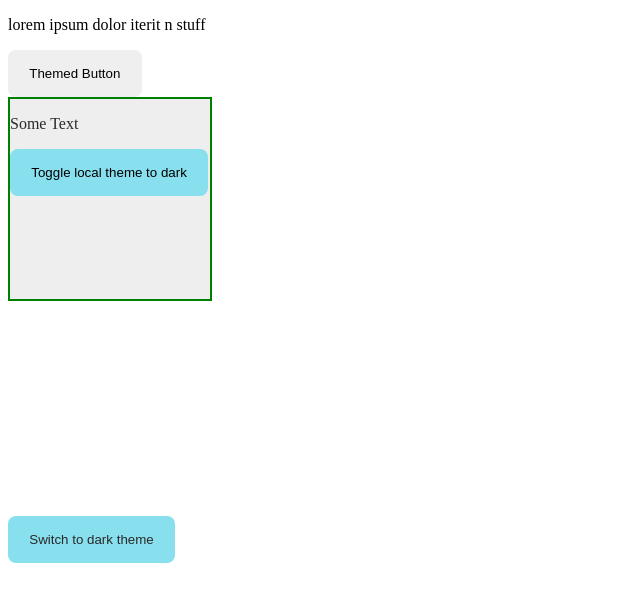
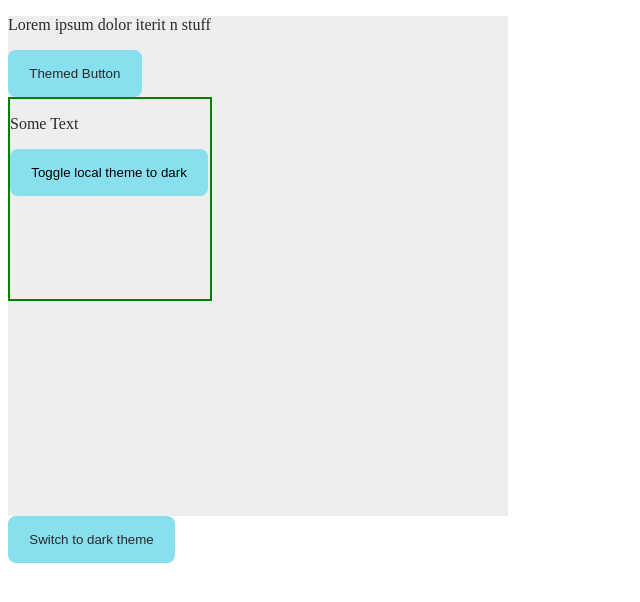
Before and after one commit to subham8391/Context-Theme-Toggler---Context-API-Intro-React-Context-API-Using-the-React-Co---8ttkleyzttrr, a React app: page / in a window 1280 px wide. Shown: the top 602 px of the page, without its empty margins (0-640 px from the left). Built offline with nearby package versions, Linux system fonts and the light colour scheme.

Commit message:
Update Page.js

```diff
--- a/src/components/Page.js
+++ b/src/components/Page.js
@@ -1,18 +1,27 @@
-import React from 'react';
+import React, { useContext } from 'react';
 import { LocalThemedBox } from './LocalThemedBox';
 import { ThemeContext } from './ThemeProvider';
 
 const Page = () => {
+  const { theme } = useContext(ThemeContext);
 
-    return(
-        <div className={"container"} id="themed-page">
-            <p id="themed-text-container">
-                lorem ipsum dolor iterit n stuff
-            </p>
-            <button className="btn" id="themed-button">Themed Button</button>
-            <LocalThemedBox />
-        </div>
-    )
-}
+  return (
+    <div
+      className={`container ${theme === 'light' ? 'bg-light' : 'bg-dark'}`}
+      id="themed-page"
+    >
+      <p
+        id="themed-text-container"
+        className={`${theme === 'light' ? 'txt-light' : 'txt-dark'}`}
+      >
+        Lorem ipsum dolor iterit n stuff
+      </p>
+      <button className={`btn ${theme === 'light' ? 'btn-light txt-light' : 'btn-dark txt-dark'}`} id="themed-button">
+        Themed Button
+      </button>
+      <LocalThemedBox />
+    </div>
+  );
+};
 
-export { Page }
+export { Page };
```
